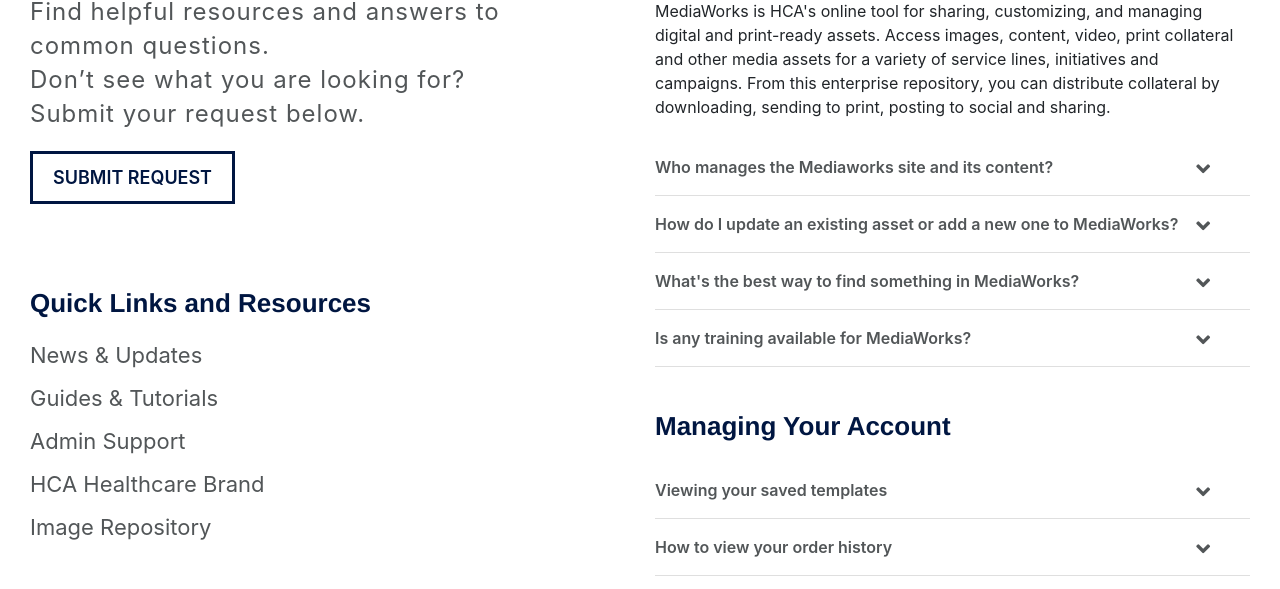
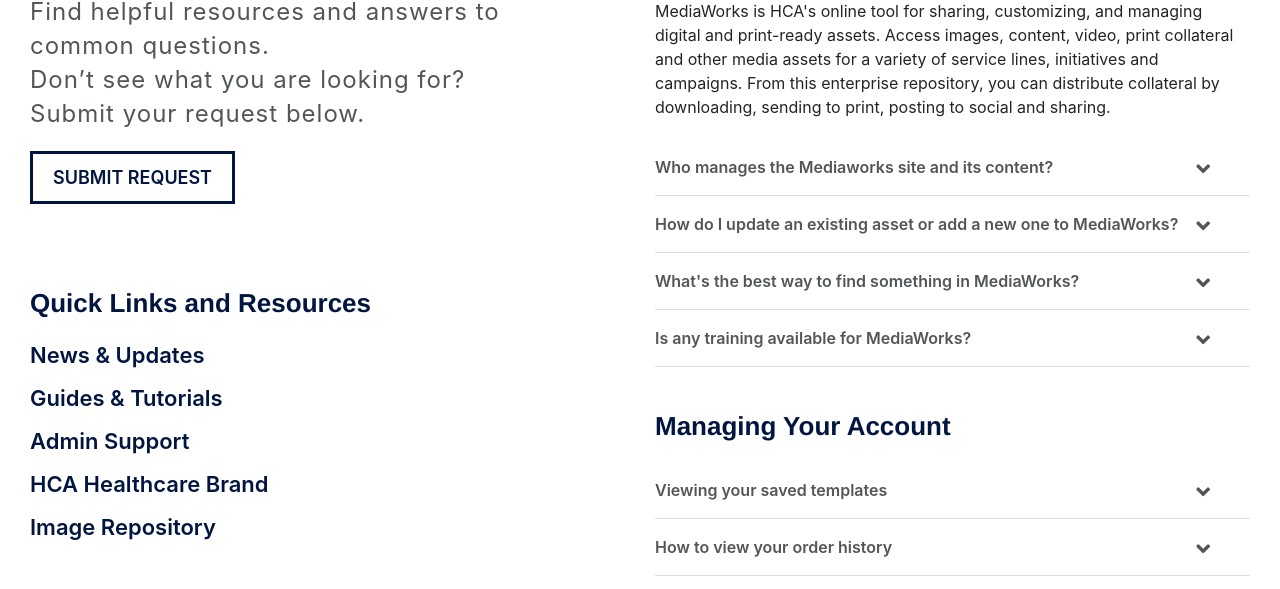
Before and after one commit to jeremybdavis/mediaworks-faq, a plain HTML site: page index.html in a window 1280 px wide. Shown: the part 193-782 px from the top of the page. Drawn offline with nearby package versions, Linux system fonts and the light colour scheme.

Commit message:
link color and weight

```diff
--- a/style/style.css
+++ b/style/style.css
@@ -9,6 +9,18 @@
 
 ul {
     padding-left: 0;
+}
+
+.no-bs a  {
+    color: #001641;
+    font-weight: 600;
+    transition: all .3s ease-in-out;
+}
+
+.no-bs a:hover {
+    color: #001641;
+    opacity: .6;
+    text-decoration: none;
 }
 
 .headline,
```
